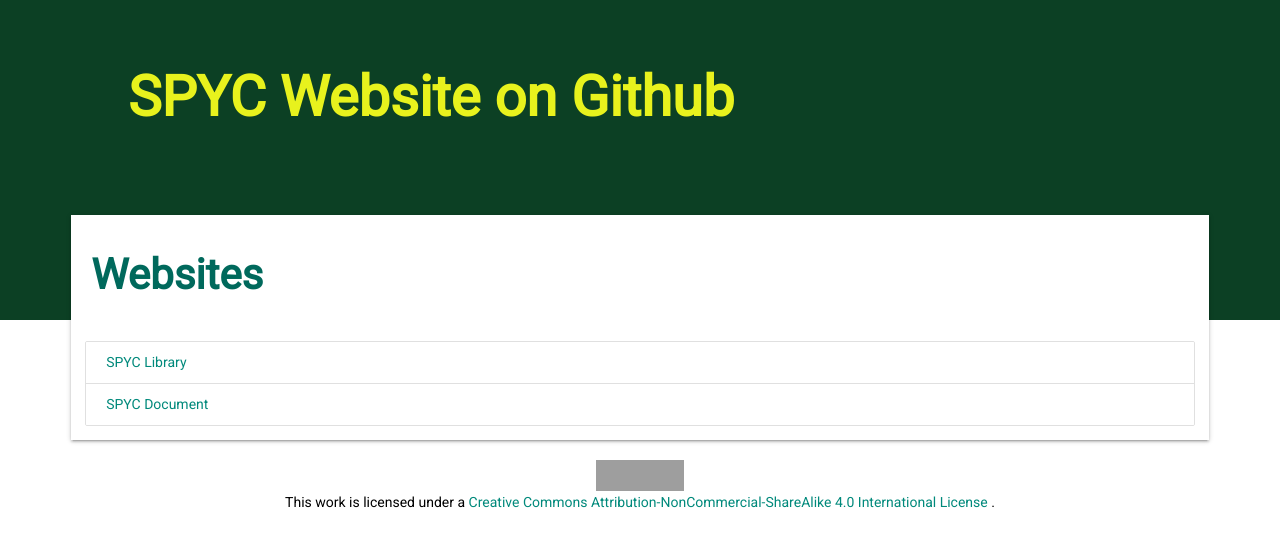
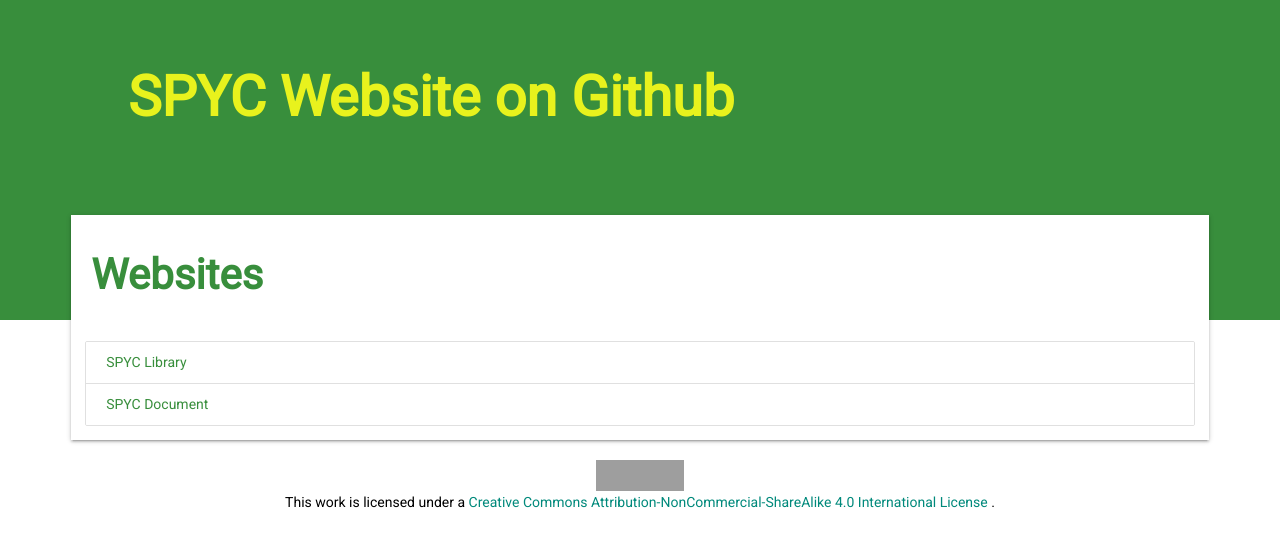
Before and after one commit to spyc/spyc.github.io, a plain HTML site: page index.html in a window 1280 px wide. Drawn offline with nearby package versions, Linux system fonts and the light colour scheme; grey boxes are pictures that could not be loaded.

Commit message:
Use unique theme

```diff
--- a/style.css
+++ b/style.css
@@ -25,7 +25,7 @@ a {
     top: 0;
     left: 0;
     right: 0;
-    background-color: #0C4024;
+    background-color: #388e3c;
     color: #E8F21D;
     z-index: 1;
 }
@@ -73,7 +73,7 @@ a {
 #card h2 {
     margin-left: 20px;
     font-size: 3em;
-    color: #00695C;
+    color: #388e3c;
 }
 
 #list {
@@ -87,7 +87,7 @@ a {
 .link {
     display: block;
     transition: .25s;
-    color: #00897B;
+    color: #388e3c;
     background-color: #fff;
     line-height: 1.5rem;
     padding: 10px 20px;
```
